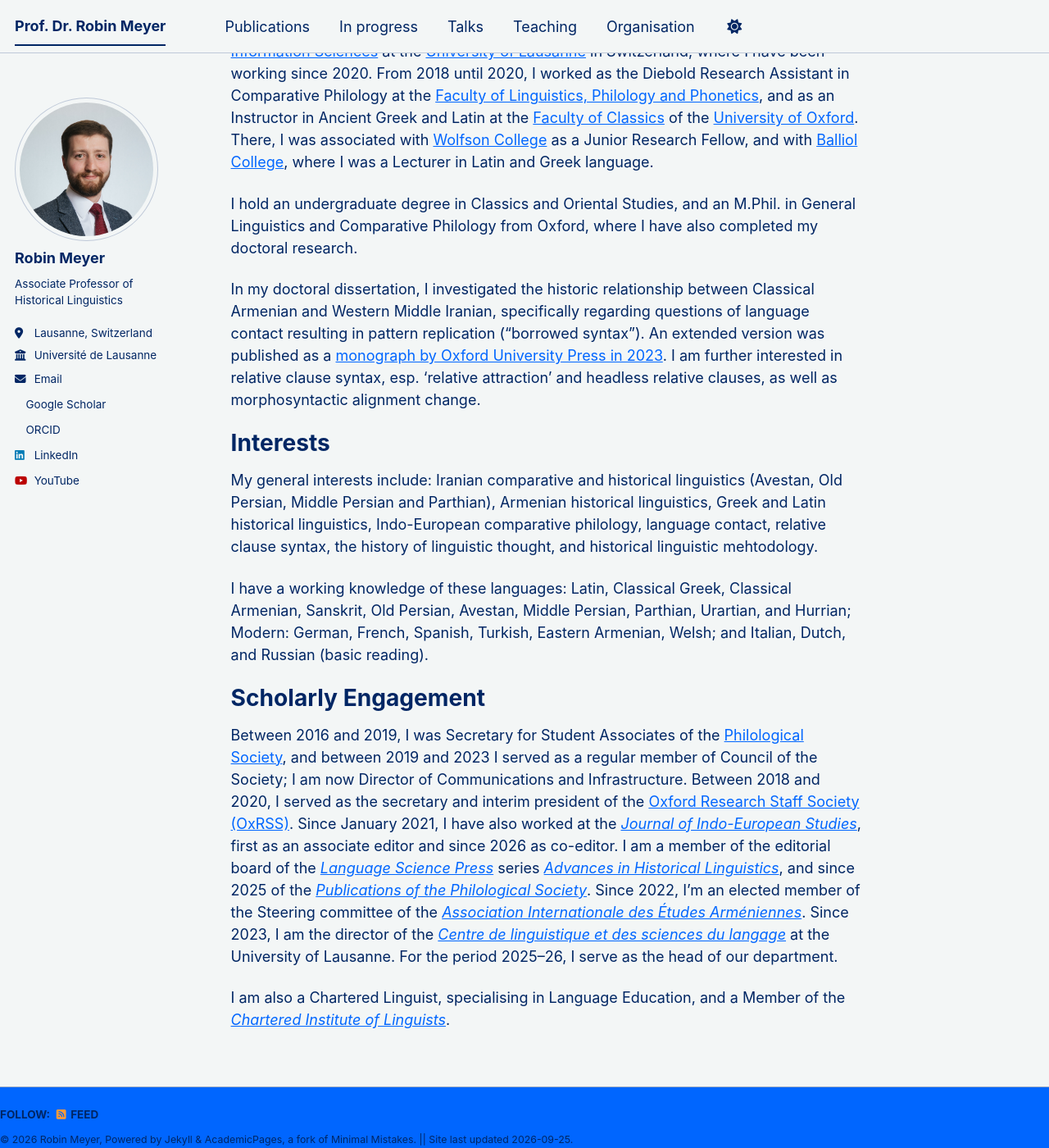
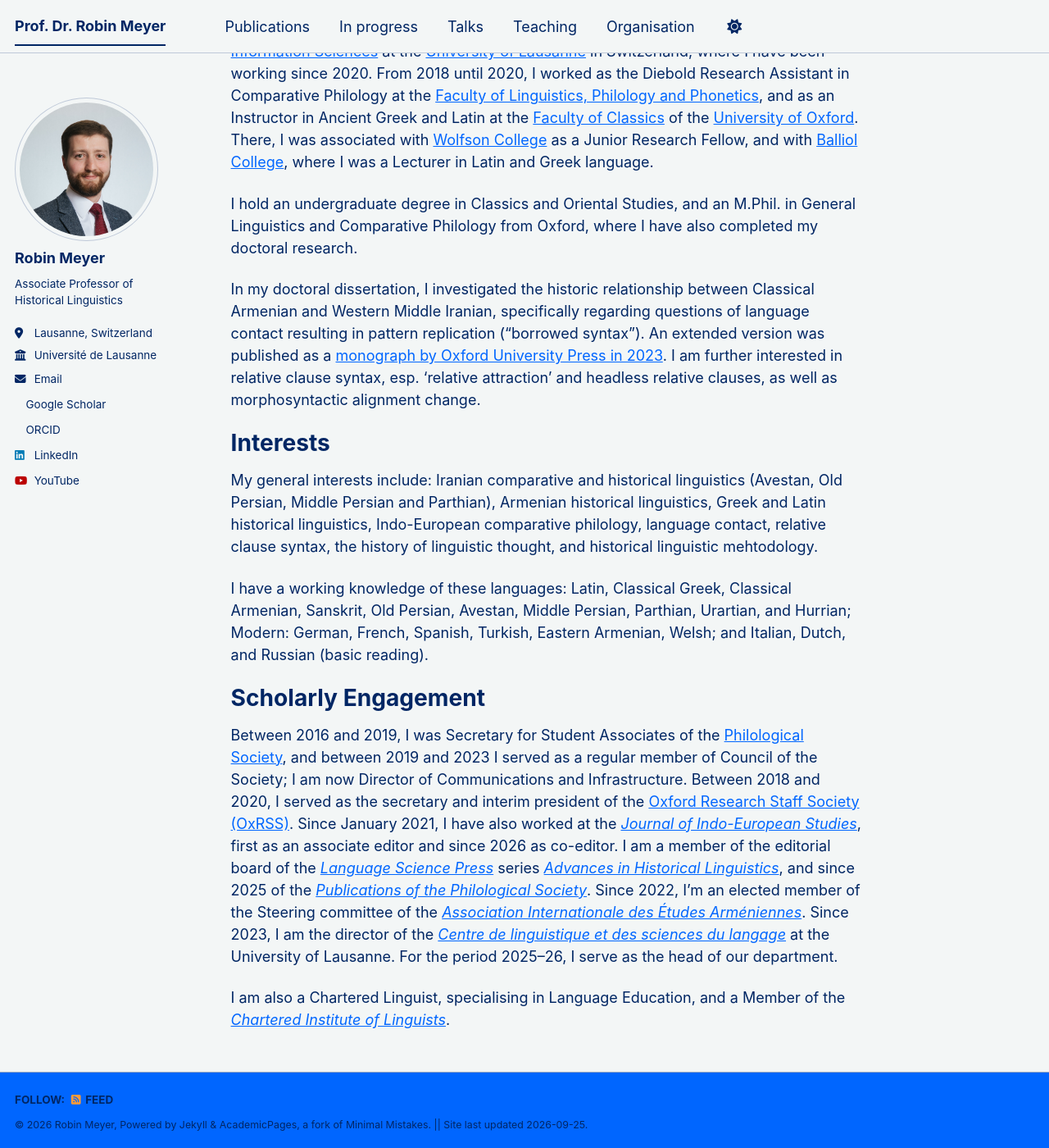
Before and after one commit to rbnmyr/rbnmyr.github.io, a Jekyll site: the page built from _pages/about.md, in a window 1280 px wide and 1400 px high, scrolled down 121 px. Shown: the whole window at 82% size. Built offline with Jekyll 4.4.1, drawn with Linux system fonts in a browser that asks for light colours; a style sheet for code colours, icons or effects is not loaded.

Commit message:
final footer css

```diff
--- a/_sass/layout/_footer.scss
+++ b/_sass/layout/_footer.scss
@@ -33,7 +33,7 @@
     margin-right: auto;
     margin-top: 1em;
     max-width: 100%;
-    /* padding: 0 1em 1em; */
+    padding: 0 1em 1em;
 
     @include breakpoint($x-large) {
       max-width: $x-large;
```
